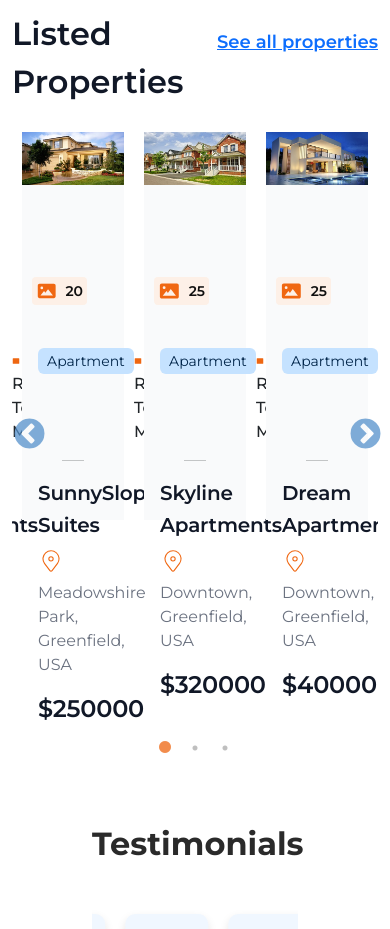
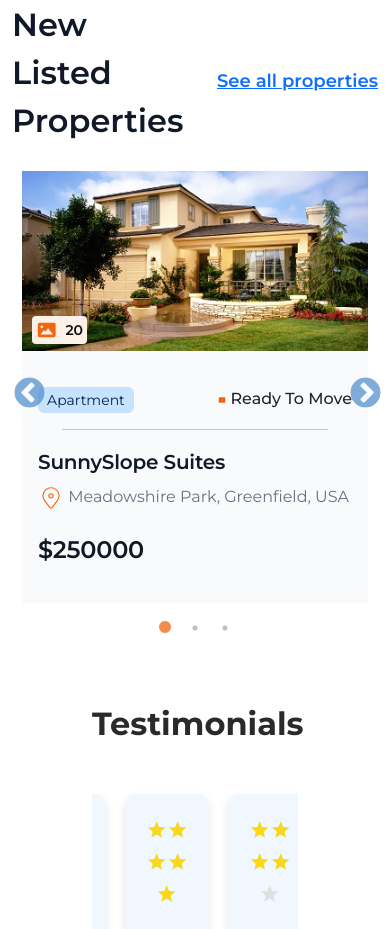
Before and after one commit to Ruhul-Amin-Badol/Real-Estate-Forntend-React, a React (Create React App) app: page /dashboard in a window 390 px wide. Shown: the part 1965-2894 px from the top of the page. Built offline with nearby package versions, Linux system fonts and the light colour scheme; sample sign-in values are in the browser's storage.

Commit message:
new list product responsive

```diff
--- a/src/assets/css/style.css
+++ b/src/assets/css/style.css
@@ -417,7 +417,7 @@
 }
 .ProductCart1-main{
   width:  100%;
-  height: 388px;
+  height: 432px;
   opacity: 0px;
   background-color: rgba(249, 250, 251, 1);
 }
--- a/src/component/NewListProduct.jsx
+++ b/src/component/NewListProduct.jsx
@@ -1,4 +1,4 @@
-import React from 'react'
+import React, { useEffect, useState } from "react";
 import Productcart1 from "../assets/images/ProductCart1.jpg";
 import Productcart2 from "../assets/images/luxury.jpg";
 import Productcart3 from "../assets/images/prductcart3.jpg";
@@ -10,6 +10,15 @@ import "slick-carousel/slick/slick.css";
 import "slick-carousel/slick/slick-theme.css";
 
 const NewListProduct = () => {
+
+  const [sliderKey, setSliderKey] = useState(0);
+
+  useEffect(() => {
+    const handleResize = () => setSliderKey((prevKey) => prevKey + 1);
+    window.addEventListener("resize", handleResize);
+    return () => window.removeEventListener("resize", handleResize);
+  }, []);
+
     const productData = [
         {
           id: 1,
@@ -38,6 +47,7 @@ const NewListProduct = () => {
 
       ];
       const settings = {
+        key:sliderKey,
         dots: true,
         infinite: true,
         speed: 500,
@@ -45,6 +55,31 @@ const NewListProduct = () => {
         slidesToScroll: 1,
         nextArrow: <NextArrow />,
         prevArrow: <PrevArrow />,
+        responsive: [
+          {
+            breakpoint: 1024,
+            settings: {
+              slidesToShow: 3,  // Set this to 2 to avoid potential conflicts
+              slidesToScroll: 1,
+              infinite: true,
+              dots: true,
+            },
+          },
+          {
+            breakpoint: 768,
+            settings: {
+              slidesToShow: 1,
+              slidesToScroll: 1,
+            },
+          },
+          {
+            breakpoint: 480,
+            settings: {
+              slidesToShow: 1,
+              slidesToScroll: 1,
+            },
+          },
+        ],
       };
       return (
         <div className="container mt-5">
@@ -88,10 +123,9 @@ const NewListProduct = () => {
                     <p className="productcart-p2 mt-0">
                       <CiLocationOn className="icon" /> {product.location}
                     </p>
+                    <span className="productcart-Budget">{product.price}</span >
                   </div>
-                  <div>
-                    <p className="productcart-Budget">{product.price}</p>
-                  </div>
+
                 </div>
               </div>
             ))}
```
